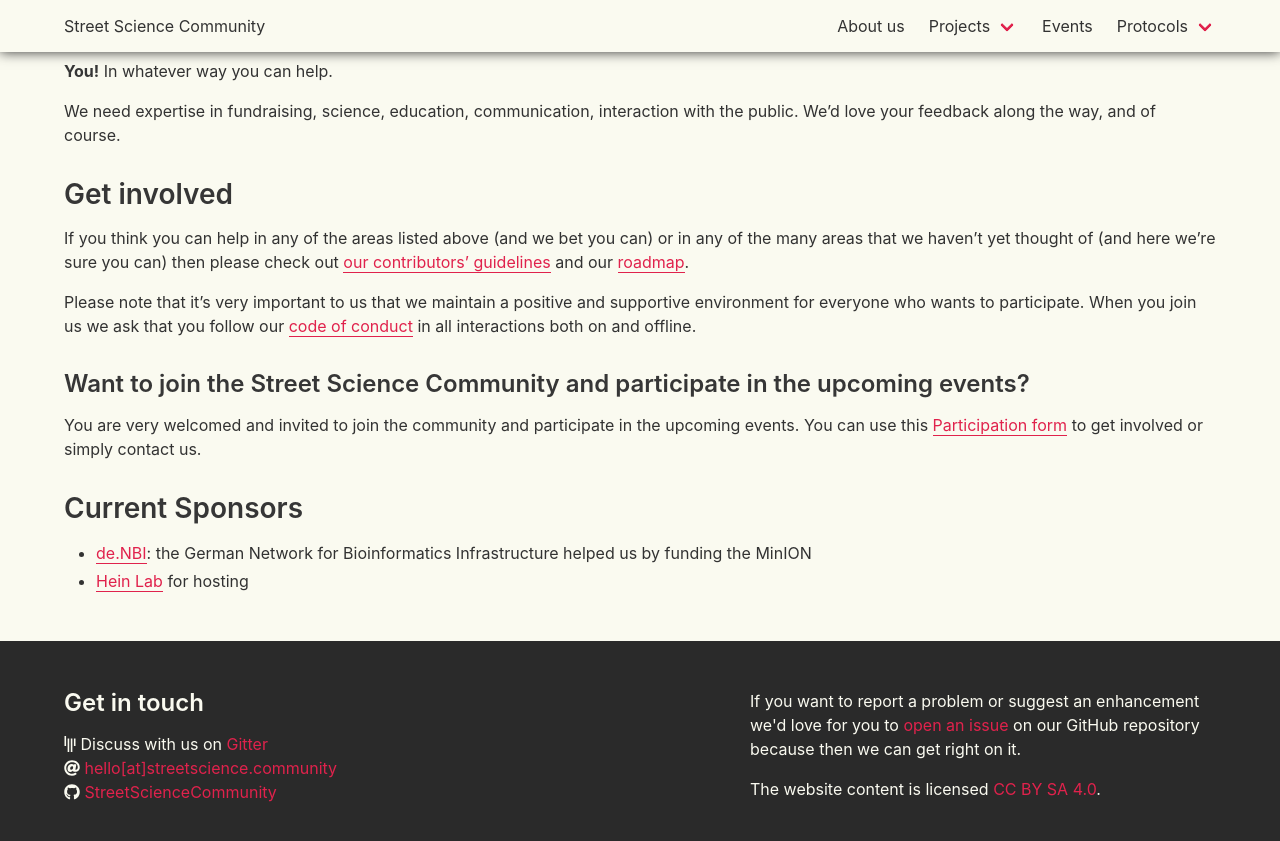
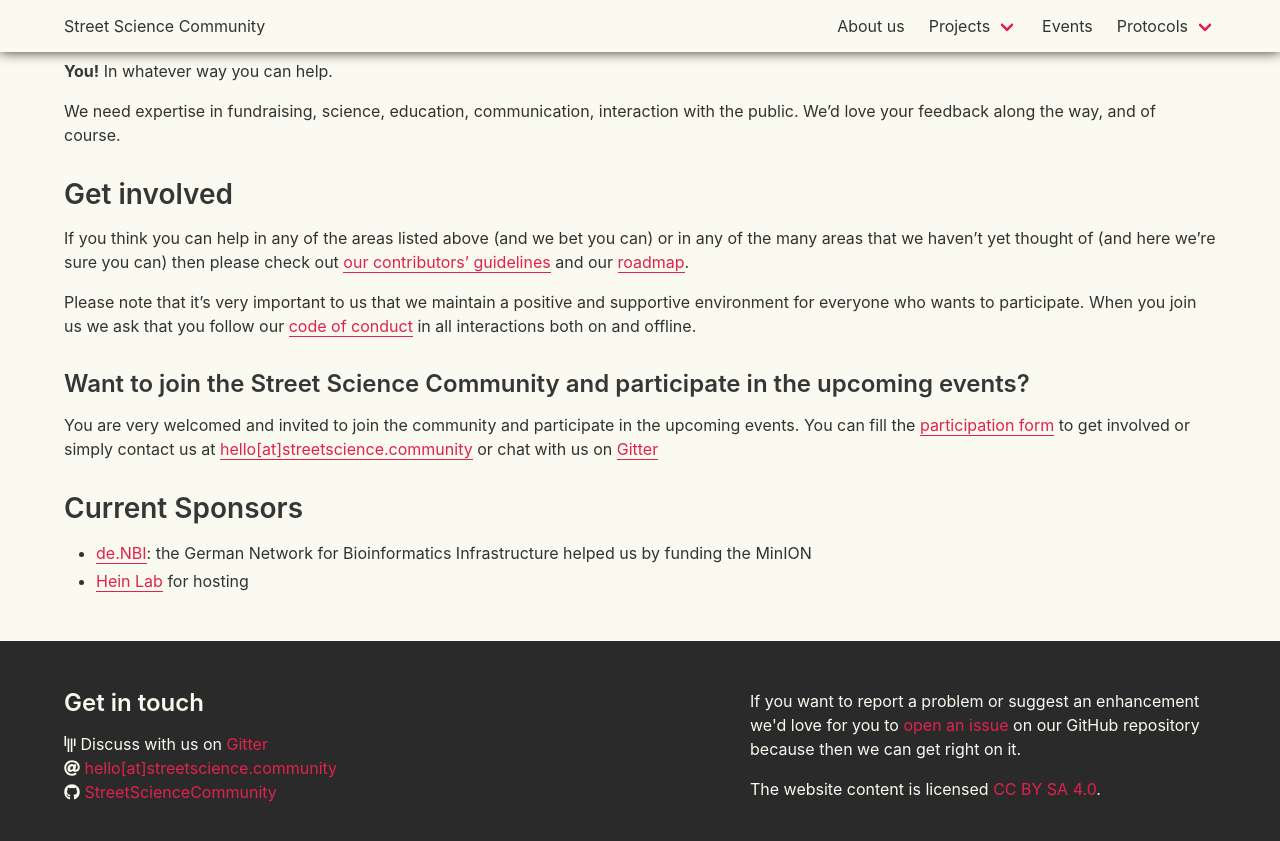
Before and after one commit to StreetScienceCommunity/StreetScienceCommunity.github.io, a Jekyll site: the page built from about.md, in a window 1280 px wide and 900 px high, scrolled down 2908 px. Shown: the top 841 px of the window. Built offline with Jekyll 4.4.1, drawn with Linux system fonts in a browser that asks for light colours; nearby versions of some CDN libraries.

Commit message:
Add more links for communication

```diff
--- a/_config.yml
+++ b/_config.yml
@@ -8,6 +8,7 @@ email: hello@streetscience.community
 gitter: BackofenLab/citizen_science_group
 # See: https://help.github.com/articles/repository-metadata-on-github-pages/
 repository: StreetScienceCommunity/StreetScienceCommunity.github.io
+participation_form: https://docs.google.com/forms/d/e/1FAIpQLScNgEDWoftccrUHXhsAOgLCFiG1FAQzQxsSW44uDTrEKwZ7_A/viewform
 
 collections:
   events:
--- a/about.md
+++ b/about.md
@@ -92,8 +92,8 @@ we ask that you follow our [code of conduct]({{ site.github.repository_url
 
 ### Want to join the Street Science Community and participate in the upcoming events?
 
-You are very welcomed and invited to join the community and participate in the upcoming events. You can use this [Participation form](https://docs.google.com/forms/d/e/1FAIpQLScNgEDWoftccrUHXhsAOgLCFiG1FAQzQxsSW44uDTrEKwZ7_A/viewform)
-to get involved or simply contact us.
+You are very welcomed and invited to join the community and participate in the upcoming events. You can fill the [participation form]({{ site.participation_form }})
+to get involved or simply contact us at [{{ site.email|replace:'@','[at]' }}](mailto:{{ site.email }}) or chat with us on [Gitter](https://gitter.im/{{ site.gitter }})
 
 ## Current Sponsors
 
```
